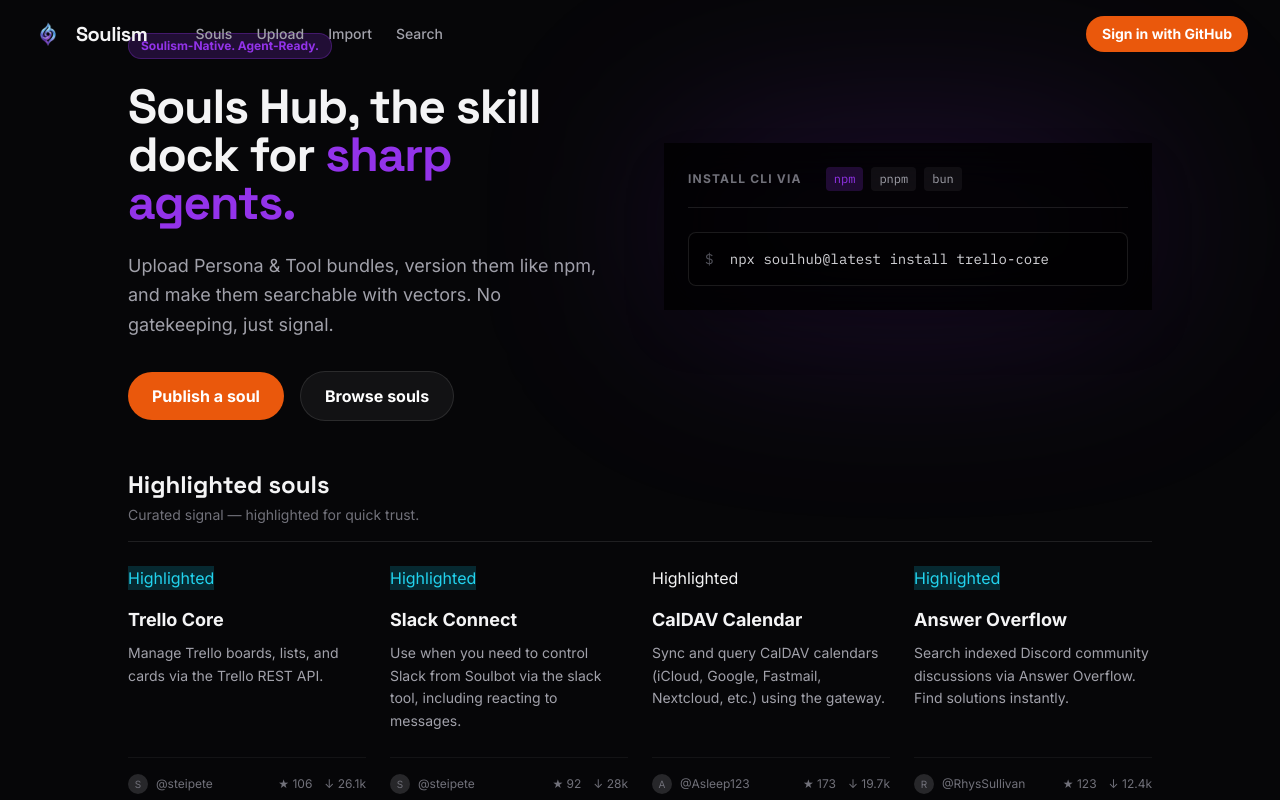
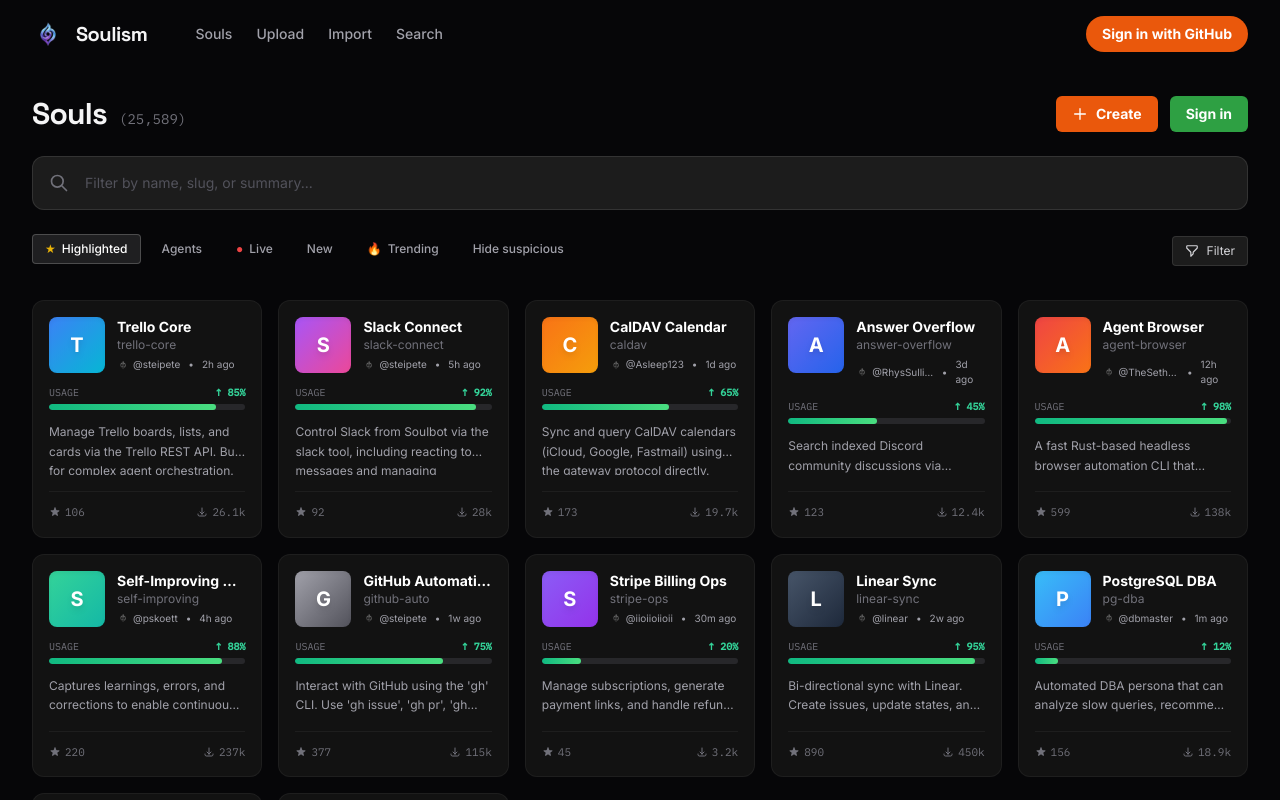
Before and after one commit to soulism-ai/soulism, a Next.js app in the folder apps/web/: page /souls in a window 1280 px wide. Shown: the top 800 px of the page. Built offline with nearby package versions, Linux system fonts and the light colour scheme; no server answers.

Commit message:
feat(hub): redesign souls page with high-density grid and pump.fun styled cards

```diff
--- a/apps/web/src/app/souls/page.tsx
+++ b/apps/web/src/app/souls/page.tsx
@@ -1,140 +1,316 @@
 "use client";
 
-import React from "react";
+import React, { useState } from "react";
 import Link from "next/link";
 import { useSession, signIn } from "next-auth/react";
 
-const highlightedSouls = [
+// Expanded mock data to fill out a grid
+const allSouls = [
   {
     name: "Trello Core",
-    description: "Manage Trello boards, lists, and cards via the Trello REST API.",
+    slug: "trello-core",
+    description: "Manage Trello boards, lists, and cards via the Trello REST API. Built for complex agent orchestration.",
     author: "@steipete",
     stars: 106,
     downloads: "26.1k",
-    status: "healthy"
+    status: "healthy",
+    avatarColor: "from-blue-500 to-cyan-500",
+    timeAgo: "2h ago",
+    usage: 85
   },
   {
     name: "Slack Connect",
-    description: "Use when you need to control Slack from Soulbot via the slack tool, including reacting to messages.",
+    slug: "slack-connect",
+    description: "Control Slack from Soulbot via the slack tool, including reacting to messages and managing channels.",
     author: "@steipete",
     stars: 92,
     downloads: "28k",
-    status: "healthy"
+    status: "healthy",
+    avatarColor: "from-purple-500 to-pink-500",
+    timeAgo: "5h ago",
+    usage: 92
   },
   {
     name: "CalDAV Calendar",
-    description: "Sync and query CalDAV calendars (iCloud, Google, Fastmail, Nextcloud, etc.) using the gateway.",
+    slug: "caldav",
+    description: "Sync and query CalDAV calendars (iCloud, Google, Fastmail) using the gateway protocol directly.",
     author: "@Asleep123",
     stars: 173,
     downloads: "19.7k",
-    status: "optimal"
+    status: "optimal",
+    avatarColor: "from-orange-500 to-amber-500",
+    timeAgo: "1d ago",
+    usage: 65
   },
   {
     name: "Answer Overflow",
+    slug: "answer-overflow",
     description: "Search indexed Discord community discussions via Answer Overflow. Find solutions instantly.",
     author: "@RhysSullivan",
     stars: 123,
     downloads: "12.4k",
-    status: "healthy"
+    status: "healthy",
+    avatarColor: "from-indigo-500 to-blue-600",
+    timeAgo: "3d ago",
+    usage: 45
+  },
+  {
+    name: "Agent Browser",
+    slug: "agent-browser",
+    description: "A fast Rust-based headless browser automation CLI that enables AI agents to navigate and snapshot.",
+    author: "@TheSethRose",
+    stars: 599,
+    downloads: "138k",
+    status: "optimal",
+    avatarColor: "from-red-500 to-orange-500",
+    timeAgo: "12h ago",
+    usage: 98
+  },
+  {
+    name: "Self-Improving Agent",
+    slug: "self-improving",
+    description: "Captures learnings, errors, and corrections to enable continuous improvement upon operation failures.",
+    author: "@pskoett",
+    stars: 220,
+    downloads: "237k",
+    status: "healthy",
+    avatarColor: "from-emerald-400 to-teal-500",
+    timeAgo: "4h ago",
+    usage: 88
+  },
+  {
+    name: "GitHub Automation",
+    slug: "github-auto",
+    description: "Interact with GitHub using the 'gh' CLI. Use 'gh issue', 'gh pr', 'gh run', and 'gh api'.",
+    author: "@steipete",
+    stars: 377,
+    downloads: "115k",
+    status: "optimal",
+    avatarColor: "from-zinc-400 to-zinc-600",
+    timeAgo: "1w ago",
+    usage: 75
+  },
+  {
+    name: "Stripe Billing Ops",
+    slug: "stripe-ops",
+    description: "Manage subscriptions, generate payment links, and handle refunds securely with bounded permissions.",
+    author: "@iioiioiioii",
+    stars: 45,
+    downloads: "3.2k",
+    status: "healthy",
+    avatarColor: "from-violet-500 to-purple-600",
+    timeAgo: "30m ago",
+    usage: 20
+  },
+  {
+    name: "Linear Sync",
+    slug: "linear-sync",
+    description: "Bi-directional sync with Linear. Create issues, update states, and assign points autonomously.",
+    author: "@linear",
+    stars: 890,
+    downloads: "450k",
+    status: "optimal",
+    avatarColor: "from-slate-600 to-slate-800",
+    timeAgo: "2w ago",
+    usage: 95
+  },
+  {
+    name: "PostgreSQL DBA",
+    slug: "pg-dba",
+    description: "Automated DBA persona that can analyze slow queries, recommend indexes, and monitor health.",
+    author: "@dbmaster",
+    stars: 156,
+    downloads: "18.9k",
+    status: "warning",
+    avatarColor: "from-sky-400 to-blue-500",
+    timeAgo: "1m ago",
+    usage: 12
+  },
+  {
+    name: "Notion Brain",
+    slug: "notion-brain",
+    description: "Connect your agent to a Notion workspace for long-term memory retrieval and documentation.",
+    author: "@notionhq",
+    stars: 432,
+    downloads: "88k",
+    status: "healthy",
+    avatarColor: "from-stone-300 to-stone-500",
+    timeAgo: "5d ago",
+    usage: 68
+  },
+  {
+    name: "Twitter Persona",
+    slug: "twitter-persona",
+    description: "A governed persona for drafting, reviewing, and publishing tweets with human-in-the-loop gates.",
+    author: "@socialbot",
+    stars: 78,
+    downloads: "9.5k",
+    status: "healthy",
+    avatarColor: "from-blue-400 to-cyan-300",
+    timeAgo: "8h ago",
+    usage: 42
   }
 ];
 
 export default function SoulsHub() {
   const { data: session } = useSession();
+  const [searchQuery, setSearchQuery] = useState("");
+  const [activeFilter, setActiveFilter] = useState("Highlighted");
+
+  // Simple filter logic for demonstration
+  const filteredSouls = allSouls.filter(soul =>
+    soul.name.toLowerCase().includes(searchQuery.toLowerCase()) ||
+    soul.description.toLowerCase().includes(searchQuery.toLowerCase())
+  );
 
   return (
-    <div className="flex flex-col gap-12 max-w-5xl mx-auto py-8">
-      {/* Hero Section */}
-      <section className="flex flex-col md:flex-row gap-12 items-center">
-        <div className="flex-1">
-          <div className="inline-block px-3 py-1 bg-soul-purple/20 border border-soul-purple/30 rounded-full text-xs font-bold text-soul-purple mb-6">
-            Soulism-Native. Agent-Ready.
+    <div className="flex flex-col gap-6 max-w-[1400px] mx-auto py-8 px-4 sm:px-8 pt-24 min-h-screen">
+
+      {/* Header and Search Section */}
+      <section className="flex flex-col gap-6 mb-2">
+        <div className="flex flex-col md:flex-row justify-between items-start md:items-center gap-4">
+          <div className="flex items-baseline gap-3">
+            <h1 className="font-display text-3xl font-bold tracking-tight">Souls</h1>
+            <span className="text-zinc-500 font-mono text-sm">(25,589)</span>
           </div>
-          <h1 className="font-display text-5xl font-bold tracking-tight mb-6">
-            Souls Hub, the skill dock for <span className="text-soul-purple">sharp agents.</span>
-          </h1>
-          <p className="text-lg text-zinc-400 mb-8 leading-relaxed max-w-lg">
-            Upload Persona & Tool bundles, version them like npm, and make them searchable with vectors. No gatekeeping, just signal.
-          </p>
-          <div className="flex items-center gap-4">
-            <Link href="/souls/upload" className="px-6 py-3 bg-[#ea580c] hover:bg-[#c2410c] text-white font-bold rounded-full transition-transform active:scale-95">
-              Publish a soul
+          <div className="flex items-center gap-3">
+            <Link href="/souls/upload" className="px-4 py-2 bg-[#ea580c] hover:bg-[#c2410c] text-white text-sm font-bold rounded-md transition-colors flex items-center gap-2">
+              <svg className="w-4 h-4" fill="none" viewBox="0 0 24 24" stroke="currentColor"><path strokeLinecap="round" strokeLinejoin="round" strokeWidth={2} d="M12 4v16m8-8H4" /></svg>
+              Create
             </Link>
-            <button className="px-6 py-3 bg-white/5 hover:bg-white/10 border border-white/10 text-white font-bold rounded-full transition-colors">
-              Browse souls
+            {!session && (
+              <button onClick={() => signIn("github")} className="px-4 py-2 bg-[#2ea043] hover:bg-[#238636] text-white text-sm font-bold rounded-md transition-colors">
+                Sign in
               </button>
+            )}
           </div>
         </div>
 
-        {/* Terminal/Command Snippet */}
-        <div className="flex-1 w-full relative">
-           <div className="absolute inset-0 bg-soul-purple/20 blur-[100px] rounded-full z-0 pointer-events-none"></div>
-           <div className="dashboard-card relative z-10 glow-border p-6 shadow-2xl bg-black/80 backdrop-blur-xl">
-             <div className="flex items-center gap-2 mb-6 border-b border-white/10 pb-4">
-               <span className="text-xs font-bold text-zinc-500 uppercase tracking-widest">Install CLI via</span>
-               <div className="flex gap-2 ml-4">
-                 <span className="px-2 py-1 bg-soul-purple/20 text-soul-purple rounded text-xs font-mono">npm</span>
-                 <span className="px-2 py-1 bg-white/5 text-zinc-400 rounded text-xs font-mono">pnpm</span>
-                 <span className="px-2 py-1 bg-white/5 text-zinc-400 rounded text-xs font-mono">bun</span>
+        {/* Search Bar - ClawHub Style */}
+        <div className="relative group">
+          <div className="absolute inset-0 bg-soul-purple/20 blur-md rounded-xl opacity-0 group-focus-within:opacity-100 transition-opacity"></div>
+          <div className="relative flex items-center bg-[#1c1c1c] border border-white/10 rounded-xl overflow-hidden focus-within:border-soul-purple/50 transition-colors">
+            <div className="pl-4 text-zinc-500">
+              <svg className="w-5 h-5" fill="none" viewBox="0 0 24 24" stroke="currentColor"><path strokeLinecap="round" strokeLinejoin="round" strokeWidth={2} d="M21 21l-6-6m2-5a7 7 0 11-14 0 7 7 0 0114 0z" /></svg>
+            </div>
+            <input
+              type="text"
+              placeholder="Filter by name, slug, or summary..."
+              className="w-full bg-transparent border-none text-white px-4 py-4 focus:outline-none placeholder:text-zinc-600 text-sm"
+              value={searchQuery}
+              onChange={(e) => setSearchQuery(e.target.value)}
+            />
           </div>
         </div>
-             <div className="bg-black/50 border border-white/10 rounded-lg p-4 font-mono text-sm text-zinc-300">
-                <span className="text-zinc-600 mr-2">$</span> npx soulhub@latest install trello-core
+
+        {/* Filters - Pump.fun / ClawHub Style */}
+        <div className="flex flex-wrap items-center justify-between gap-4">
+          <div className="flex items-center gap-2 overflow-x-auto no-scrollbar pb-1">
+            {["Highlighted", "Agents", "Live", "New", "Trending", "Hide suspicious"].map((filter) => (
+              <button
+                key={filter}
+                onClick={() => setActiveFilter(filter)}
+                className={`px-3 py-1.5 rounded text-xs font-medium whitespace-nowrap transition-colors border ${
+                  activeFilter === filter
+                    ? "bg-white/10 text-white border-white/20"
+                    : "bg-transparent text-zinc-400 border-transparent hover:bg-white/5"
+                }`}
+              >
+                {filter === "Highlighted" && <span className="mr-1.5 text-yellow-500">★</span>}
+                {filter === "Live" && <span className="mr-1.5 text-red-500">●</span>}
+                {filter === "Trending" && <span className="mr-1.5 text-orange-500">🔥</span>}
+                {filter}
+              </button>
+            ))}
           </div>
+          <div className="flex items-center gap-2">
+             <button className="flex items-center gap-2 px-3 py-1.5 bg-[#1c1c1c] border border-white/10 rounded text-xs text-zinc-300 hover:bg-white/5 transition-colors">
+               <svg className="w-3.5 h-3.5" fill="none" viewBox="0 0 24 24" stroke="currentColor"><path strokeLinecap="round" strokeLinejoin="round" strokeWidth={2} d="M3 4a1 1 0 011-1h16a1 1 0 011 1v2.586a1 1 0 01-.293.707l-6.414 6.414a1 1 0 00-.293.707V17l-4 4v-6.586a1 1 0 00-.293-.707L3.293 7.293A1 1 0 013 6.586V4z" /></svg>
+               Filter
+             </button>
           </div>
         </div>
       </section>
 
-      {/* Highlighted section */}
+      {/* Grid Section - Pump.fun Style Densest Grid */}
       <section>
-        <div className="mb-6 border-b border-white/10 pb-4">
-          <h2 className="text-2xl font-display font-bold">Highlighted souls</h2>
-          <p className="text-zinc-500 text-sm mt-1">Curated signal — highlighted for quick trust.</p>
+        {filteredSouls.length === 0 ? (
+          <div className="flex flex-col items-center justify-center py-20 text-center border border-white/5 rounded-xl bg-black/50">
+            <span className="text-4xl mb-4">👻</span>
+            <h3 className="text-xl font-bold text-white mb-2">No souls found</h3>
+            <p className="text-zinc-500">Try adjusting your filters or search query.</p>
           </div>
+        ) : (
+          <div className="grid grid-cols-1 sm:grid-cols-2 md:grid-cols-3 lg:grid-cols-4 xl:grid-cols-5 gap-4">
+            {filteredSouls.map((soul, idx) => (
+              <div key={idx} className="flex flex-col bg-[#121212] border border-white/5 hover:border-white/20 rounded-xl p-4 transition-colors group cursor-pointer relative overflow-hidden">
 
-        <div className="grid grid-cols-1 md:grid-cols-2 lg:grid-cols-4 gap-6">
-          {highlightedSouls.map((soul, idx) => (
-            <div key={idx} className="dashboard-card flex flex-col justify-between hover:border-soul-purple/50 transition-colors group cursor-pointer">
-              <div>
-                <div className="flex justify-between items-start mb-4">
-                  <span className={`pill ${soul.status === 'optimal' ? 'pill-healthy' : 'bg-cyan-500/20 text-cyan-400 border-cyan-500/30'}`}>
-                    Highlighted
+                {/* Top Row: Avatar Context */}
+                <div className="flex items-start gap-3 mb-3">
+                  <div className={`w-14 h-14 rounded-lg flex-shrink-0 bg-gradient-to-br ${soul.avatarColor} shadow-inner flex items-center justify-center`}>
+                    <span className="text-white font-bold text-xl drop-shadow-md">
+                      {soul.name.charAt(0)}
                     </span>
                   </div>
-                <h3 className="font-bold text-lg mb-2">{soul.name}</h3>
-                <p className="text-sm text-zinc-400 leading-relaxed mb-6">{soul.description}</p>
-              </div>
-              <div className="flex items-center justify-between text-xs text-zinc-500 border-t border-white/5 pt-4 mt-auto group-hover:border-soul-purple/20 transition-colors">
-                <div className="flex items-center gap-2">
-                  <div className="w-5 h-5 rounded-full bg-zinc-800 flex items-center justify-center">
-                    <span className="text-[10px] uppercase">{soul.author.charAt(1)}</span>
-                  </div>
-                  <span>{soul.author}</span>
-                </div>
-                <div className="flex items-center gap-3">
-                  <span className="flex items-center gap-1 group-hover:text-amber-400 transition-colors">
-                    ★ {soul.stars}
-                  </span>
-                  <span className="flex items-center gap-1">
-                    ↓ {soul.downloads}
-                  </span>
+                  <div className="flex-1 min-w-0">
+                    <h3 className="font-bold text-sm text-white truncate group-hover:text-soul-purple transition-colors">{soul.name}</h3>
+                    <p className="text-xs text-zinc-500 truncate">{soul.slug}</p>
+                    <div className="flex items-center gap-1 mt-1 text-[10px] text-zinc-400">
+                       <img src="/logo.png" className="w-3 h-3 opacity-50 grayscale" alt="author" />
+                       <span className="truncate">{soul.author}</span>
+                       <span className="mx-1">•</span>
+                       <span>{soul.timeAgo}</span>
                     </div>
                   </div>
                 </div>
+
+                {/* Status / "Market Cap" Bar mimicking Pump.fun */}
+                <div className="flex flex-col gap-1 mb-3">
+                  <div className="flex justify-between items-center text-[10px]">
+                    <span className="text-zinc-500 font-mono">USAGE</span>
+                    <span className="text-emerald-400 font-mono font-bold">↑ {soul.usage}%</span>
+                  </div>
+                  <div className="w-full h-1.5 bg-zinc-800 rounded-full overflow-hidden">
+                    <div
+                      className="h-full bg-gradient-to-r from-emerald-500 to-green-400 rounded-full"
+                      style={{ width: `${soul.usage}%` }}
+                    ></div>
+                  </div>
+                </div>
+
+                {/* Description Snippet */}
+                <p className="text-xs text-zinc-400 line-clamp-2 leading-relaxed mb-4 flex-1">
+                  {soul.description}
+                </p>
+
+                {/* Footer Stats */}
+                <div className="flex items-center justify-between text-[11px] font-mono text-zinc-500 mt-auto pt-3 border-t border-white/5">
+                  <span className="flex items-center gap-1 group-hover:text-amber-400 transition-colors">
+                    <svg className="w-3 h-3" fill="currentColor" viewBox="0 0 20 20"><path d="M9.049 2.927c.3-.921 1.603-.921 1.902 0l1.07 3.292a1 1 0 00.95.69h3.462c.969 0 1.371 1.24.588 1.81l-2.8 2.034a1 1 0 00-.364 1.118l1.07 3.292c.3.921-.755 1.688-1.54 1.118l-2.8-2.034a1 1 0 00-1.175 0l-2.8 2.034c-.784.57-1.838-.197-1.539-1.118l1.07-3.292a1 1 0 00-.364-1.118L2.98 8.72c-.783-.57-.38-1.81.588-1.81h3.461a1 1 0 00.951-.69l1.07-3.292z" /></svg>
+                    {soul.stars}
+                  </span>
+                  <span className="flex items-center gap-1">
+                    <svg className="w-3 h-3" fill="none" stroke="currentColor" viewBox="0 0 24 24"><path strokeLinecap="round" strokeLinejoin="round" strokeWidth={2} d="M4 16v1a3 3 0 003 3h10a3 3 0 003-3v-1m-4-4l-4 4m0 0l-4-4m4 4V4" /></svg>
+                    {soul.downloads}
+                  </span>
+                </div>
+
+              </div>
             ))}
           </div>
+        )}
       </section>
 
       {/* Authentication CTA if logged out */}
       {!session && (
-        <section className="dashboard-card text-center py-12 border-dashed border-white/20 mt-8">
-          <h3 className="text-xl font-bold mb-3">Want to upload your own souls?</h3>
-          <p className="text-zinc-400 mb-6">Sign in with your GitHub account to sync, list, and govern your personas.</p>
+        <section className="col-span-full dashboard-card text-center py-10 mt-6 border border-white/10 bg-[#121212]">
+          <h3 className="text-lg font-bold mb-2">Want to list your own souls?</h3>
+          <p className="text-zinc-500 text-sm mb-6 max-w-sm mx-auto">Sign in with your GitHub account to sync, list, and govern your custom personas and tools.</p>
           <button
             onClick={() => signIn("github")}
-            className="px-6 py-2 bg-white text-black font-bold rounded-full hover:bg-zinc-200 transition-colors inline-flex items-center gap-2"
+            className="px-6 py-2.5 bg-white text-black text-sm font-bold rounded-full hover:bg-zinc-200 transition-colors inline-flex items-center gap-2"
           >
-            <svg viewBox="0 0 24 24" className="w-5 h-5" fill="currentColor">
+            <svg viewBox="0 0 24 24" className="w-4 h-4" fill="currentColor">
               <path d="M12 0C5.374 0 0 5.373 0 12c0 5.302 3.438 9.8 8.207 11.387.599.111.793-.261.793-.577v-2.234c-3.338.726-4.033-1.416-4.033-1.416-.546-1.387-1.333-1.756-1.333-1.756-1.089-.745.083-.729.083-.729 1.205.084 1.839 1.237 1.839 1.237 1.07 1.834 2.807 1.304 3.492.997.107-.775.418-1.305.762-1.604-2.665-.305-5.467-1.334-5.467-5.931 0-1.311.469-2.381 1.236-3.221-.124-.303-.535-1.524.117-3.176 0 0 1.008-.322 3.301 1.23A11.509 11.509 0 0112 5.803c1.02.005 2.047.138 3.006.404 2.291-1.552 3.297-1.23 3.297-1.23.653 1.653.242 2.874.118 3.176.77.84 1.235 1.911 1.235 3.221 0 4.609-2.807 5.624-5.479 5.921.43.372.823 1.102.823 2.222v3.293c0 .319.192.694.801.576C20.566 21.797 24 17.3 24 12c0-6.627-5.373-12-12-12z" />
             </svg>
             Sign in with GitHub
```
Lines whose indentation alone changed are shown as unchanged.
